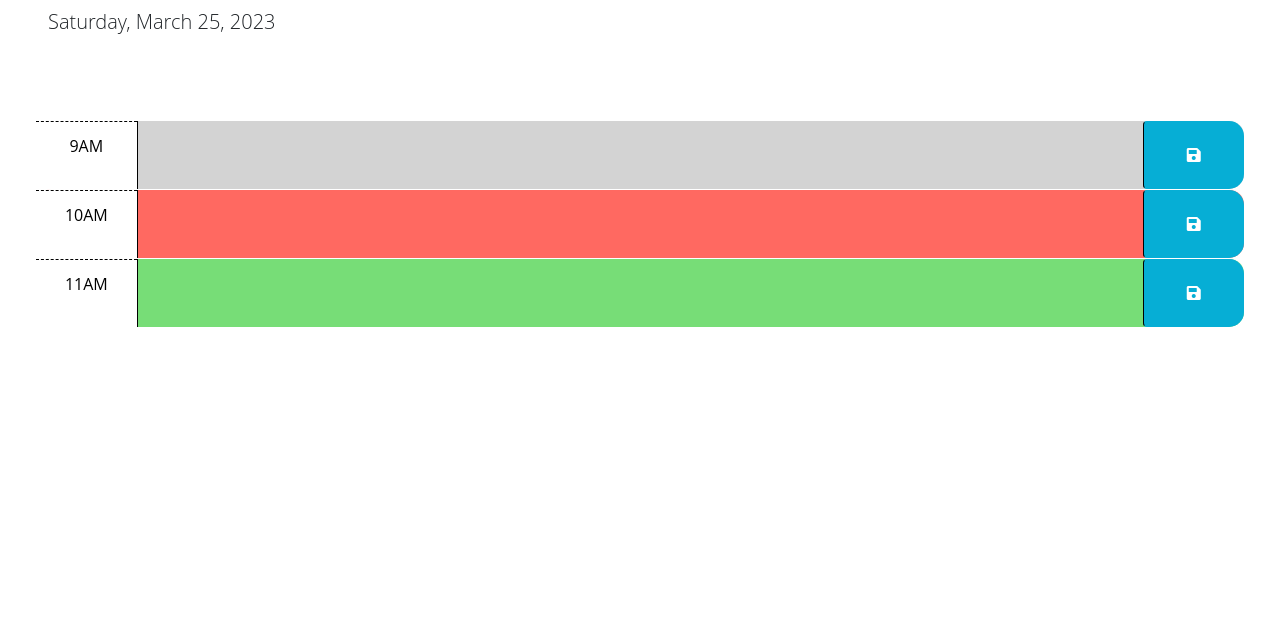
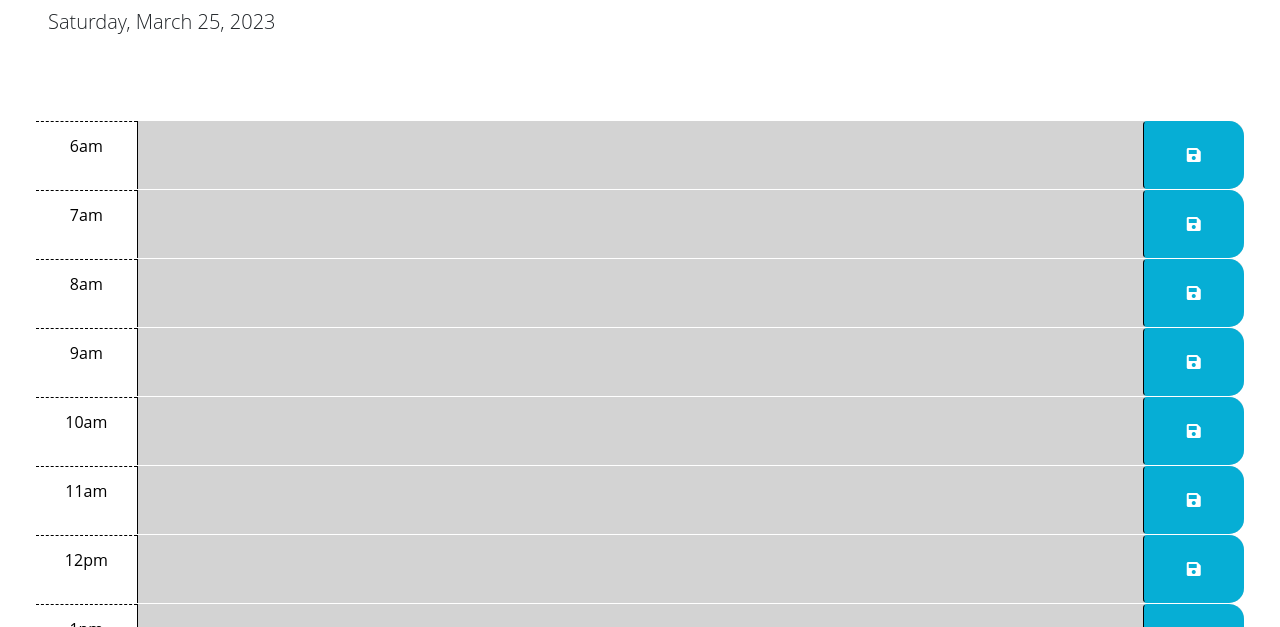
Before and after one commit to Daniel-Covington/WorkDay_Scheduler, a plain HTML site: page index.html in a window 1280 px wide. Shown: the part 157-784 px from the top of the page. Drawn offline with nearby package versions, Linux system fonts and the light colour scheme.

Commit message:
Updated html added a div to handle where js will create timeblocks. Updated JS with 2 functions that creates the divs for each time block.

```diff
--- a/Assets/js/script.js
+++ b/Assets/js/script.js
@@ -1,7 +1,26 @@
-// Wrap all code that interacts with the DOM in a call to jQuery to ensure that
-// the code isn't run until the browser has finished rendering all the elements
-// in the html.
+function createTimeBlock(hour) {
+const timeBlock = $('<div>').addClass('row time-block').attr('id', 'hour-' + hour);
+const userInput = $('<textarea>').addClass('col-8 col-md-10 description').attr('rows', '3');
+const timeLabel = $('<div>').addClass('col-2 col-md-1 hour text-center py-3').text(dayjs().hour(hour).format('ha'));
+const saveButton = $('<button>').addClass('btn saveBtn col-2 col-md-1').attr('aria-label', 'save');
+const saveIcon = $('<i>').addClass('fas fa-save').attr('aria-hidden', 'true');
+
+saveButton.append(saveIcon);
+timeBlock.append(timeLabel, userInput, saveButton);
+
+return timeBlock;
+}
+
+function generateTimeBlocks(startHour, endHour) {
+  for (let hour = startHour; hour <= endHour; hour++) {
+    const timeBlock = createTimeBlock(hour);
+    $('#time-block-container').append(timeBlock);
+  }
+}
+
 $(function () {
+  generateTimeBlocks(6, 18);
+
 $('#currentDay').text(dayjs().format('dddd, MMMM D, YYYY'));
 
 $('.time-block').each(function () {
@@ -30,25 +49,4 @@ $('.saveBtn').on('click', function () {
 
 localStorage.setItem(blockHour, description);
 });
-
-
-
-  // TODO: Add a listener for click events on the save button. This code should
-  // use the id in the containing time-block as a key to save the user input in
-  // local storage. HINT: What does `this` reference in the click listener
-  // function? How can DOM traversal be used to get the "hour-x" id of the
-  // time-block containing the button that was clicked? How might the id be
-  // useful when saving the description in local storage?
-  //
-  // TODO: Add code to apply the past, present, or future class to each time
-  // block by comparing the id to the current hour. HINTS: How can the id
-  // attribute of each time-block be used to conditionally add or remove the
-  // past, present, and future classes? How can Day.js be used to get the
-  // current hour in 24-hour time?
-  //
-  // TODO: Add code to get any user input that was saved in localStorage and set
-  // the values of the corresponding textarea elements. HINT: How can the id
-  // attribute of each time-block be used to do this?
-  //
-  // TODO: Add code to display the current date in the header of the page.
 });
--- a/index.html
+++ b/index.html
@@ -32,48 +32,15 @@
       <p id="currentDay" class="lead"></p>
     </header>
     <div class="container-fluid px-5">
-      <!-- Use class for "past", "present", and "future" to apply styles to the
-        time-block divs accordingly. The javascript will need to do this by
-        adding/removing these classes on each div by comparing the hour in the
-        id to the current hour. The html provided below is meant to be an example
-        demonstrating how the css provided can be leveraged to create the
-        desired layout and colors. The html below should be removed or updated
-        in the finished product. Remember to delete this comment once the
-        code is implemented.
-        -->
-
-      <!-- Example of a past time block. The "past" class adds a gray background color. -->
-      <div id="hour-9" class="row time-block past">
-        <div class="col-2 col-md-1 hour text-center py-3">9AM</div>
-        <textarea class="col-8 col-md-10 description" rows="3"> </textarea>
-        <button class="btn saveBtn col-2 col-md-1" aria-label="save">
-          <i class="fas fa-save" aria-hidden="true"></i>
-        </button>
-      </div>
-
-      <!-- Example of a present time block. The "present" class adds a red background color. -->
-      <div id="hour-10" class="row time-block present">
-        <div class="col-2 col-md-1 hour text-center py-3">10AM</div>
-        <textarea class="col-8 col-md-10 description" rows="3"> </textarea>
-        <button class="btn saveBtn col-2 col-md-1" aria-label="save">
-          <i class="fas fa-save" aria-hidden="true"></i>
-        </button>
-      </div>
-
-      <!-- Example of a future time block. The "future" class adds a green background color. -->
-      <div id="hour-11" class="row time-block future">
-        <div class="col-2 col-md-1 hour text-center py-3">11AM</div>
-        <textarea class="col-8 col-md-10 description" rows="3"> </textarea>
-        <button class="btn saveBtn col-2 col-md-1" aria-label="save">
-          <i class="fas fa-save" aria-hidden="true"></i>
-        </button>
-      </div>
+      <div id="time-block-container"></div>
     </div>
 
     <script src="https://cdnjs.cloudflare.com/ajax/libs/jquery/3.2.1/jquery.min.js"></script>
-    <script src="https://cdn.jsdelivr.net/npm/dayjs@1.11.3/dayjs.min.js"
-    integrity="sha256-iu/zLUB+QgISXBLCW/mcDi/rnf4m4uEDO0wauy76x7U="
-    crossorigin="anonymous"></script>
+    <script
+      src="https://cdn.jsdelivr.net/npm/dayjs@1.11.3/dayjs.min.js"
+      integrity="sha256-iu/zLUB+QgISXBLCW/mcDi/rnf4m4uEDO0wauy76x7U="
+      crossorigin="anonymous"
+    ></script>
 
     <script src="./Assets/js/script.js"></script>
   </body>
```
